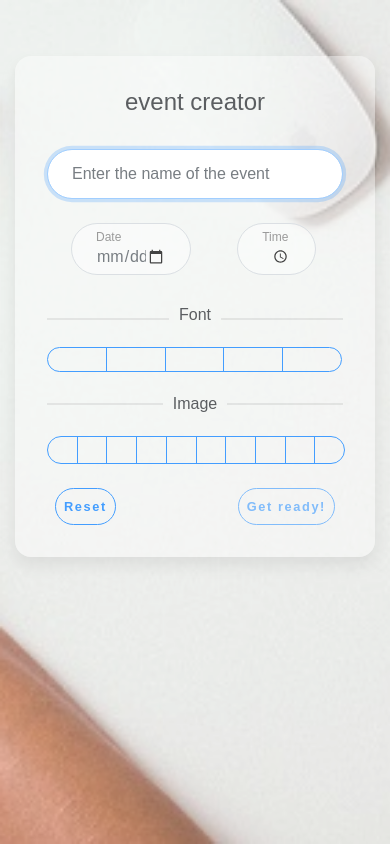
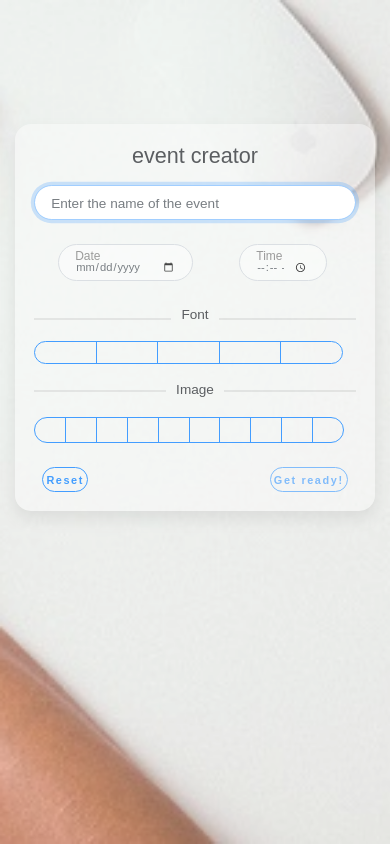
Before and after one commit to Damian4Lupa/event-creator-2, a React (Create React App) app: page /#/ in a window 390 px wide. Built offline with nearby package versions, Linux system fonts and the light colour scheme.

Commit message:
media queries for component clock 415px-376px

```diff
--- a/src/styles/App.css
+++ b/src/styles/App.css
@@ -270,12 +270,51 @@ body {
 }
 
 @media (max-width: 415px) {
+  :root {
+    --input-padding-x: 1rem;
+    --input-padding-y: 0.5rem;
+  }
+
+  body {
+    font: 85% normal Arial, sans-serif;
+  }
+
+  .card-signin .card-title {
+    margin-bottom: 1rem;
+    font-weight: 100;
+    font-size: 1.35rem;
+  }
+
+  .card-signin .card-body {
+    padding: 1.2rem;
+  }
+
+  #background {
+    background-position: bottom;
+  }
+
+  .form-signin .btn {
+    padding: 0.2rem;
+  }
+
   .container {
     max-width: 390px !important;
   }
 
+  .form-control {
+    font-size: 0.7rem;
+  }
+
+  .bordered__text {
+    line-height: 1.5;
+  }
+
+  .mt-card {
+    margin-top: 9vh;
+  }
+
   #font .btn.btn-outline-primary {
-    padding: 0.1rem !important;
+    padding: 0.16rem !important;
   }
 
   #font .btn-font {
@@ -283,6 +322,28 @@ body {
   }
 
   #image .btn.btn-outline-primary {
-    padding: 0.225rem !important;
+    padding: 0.26rem !important;
   }
 }
+
+@media (max-width: 376px) {
+  .mt-card {
+    margin-top: 8vh;
+  }
+
+  .form-signin .btn {
+    padding: 0.3rem;
+  }
+
+  #font .btn.btn-outline-primary {
+    padding: 0.15rem !important;
+  }
+
+  #font .btn-font {
+    letter-spacing: 2.77rem;
+  }
+
+  #image .btn.btn-outline-primary {
+    padding: 0.25rem !important;
+  }
+}
```
